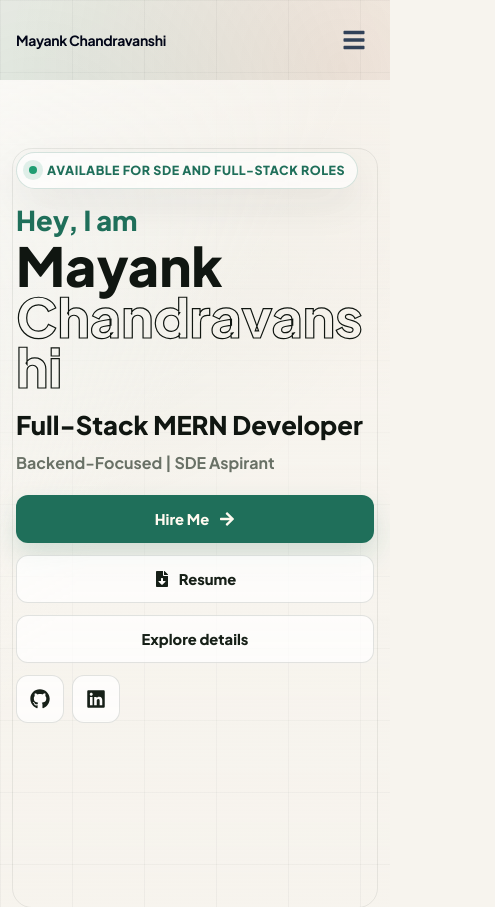
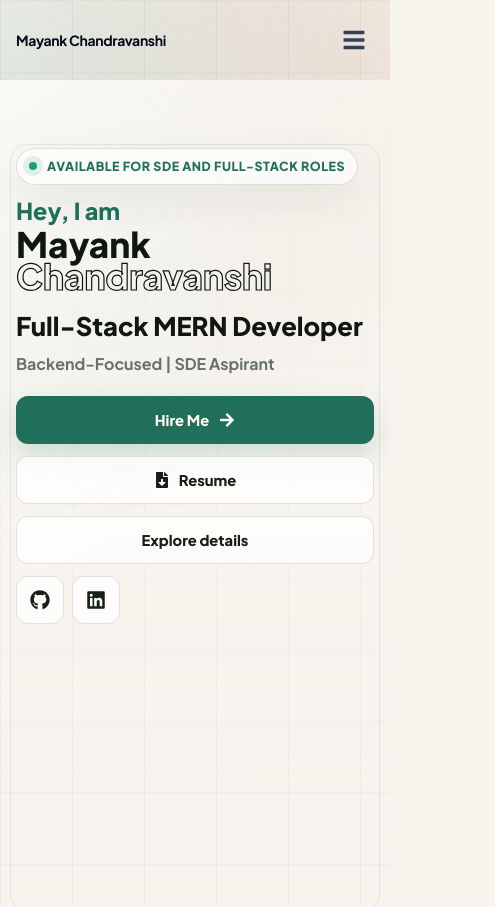
Before and after one commit to Mayank-2027/Mayank-Portfolio, a React (Vite) app: page / in a window 390 px wide. Shown: the top 907 px of the page, 495 px wide, since content can reach past the window. Built offline with nearby package versions, Linux system fonts and the light colour scheme.

Commit message:
fix(responsive): enhance mobile portrait and desktop mode layout fit across all viewports

```diff
--- a/src/components/Contact.jsx
+++ b/src/components/Contact.jsx
@@ -103,7 +103,7 @@ export default function Contact() {
                   <span className="text-xs font-mono text-gray-400 block">Email Address</span>
                   <a
                     href={`mailto:${personalDetails.email}`}
-                    className="text-sm sm:text-base font-semibold text-white hover:text-blue-400 transition-colors"
+                    className="text-xs sm:text-base font-semibold text-white hover:text-blue-400 transition-colors break-all block"
                   >
                     {personalDetails.email}
                   </a>
--- a/src/components/Navbar.jsx
+++ b/src/components/Navbar.jsx
@@ -44,12 +44,12 @@ export default function Navbar() {
           </a>
 
           {/* Desktop Navigation */}
-          <nav className="hidden md:flex items-center gap-1 rounded-full border border-slate-900/10 bg-white/65 px-4 py-1.5 shadow-sm backdrop-blur">
+          <nav className="hidden md:flex items-center gap-0.5 sm:gap-1 rounded-full border border-slate-900/10 bg-white/65 px-2.5 sm:px-4 py-1 sm:py-1.5 shadow-sm backdrop-blur">
             {navLinks.map((link) => (
               <a
                 key={link.name}
                 href={link.href}
-                className="px-3.5 py-1.5 text-sm font-medium text-slate-600 hover:text-slate-950 hover:bg-slate-950/5 rounded-full transition-all"
+                className="px-2.5 sm:px-3.5 py-1 sm:py-1.5 text-xs sm:text-sm font-medium text-slate-600 hover:text-slate-950 hover:bg-slate-950/5 rounded-full transition-all"
               >
                 {link.name}
               </a>
--- a/src/index.css
+++ b/src/index.css
@@ -9,11 +9,15 @@
 html {
   scroll-behavior: smooth;
   background: #f7f4ee;
+  max-width: 100vw;
+  overflow-x: hidden;
 }
 
 body {
   margin: 0;
   min-width: 320px;
+  max-width: 100vw;
+  overflow-x: hidden;
   background:
     linear-gradient(135deg, rgba(30, 91, 74, 0.08), transparent 28rem),
     linear-gradient(315deg, rgba(183, 100, 62, 0.09), transparent 26rem),
@@ -45,6 +49,8 @@ a {
 
 .portfolio-shell {
   position: relative;
+  max-width: 100vw;
+  overflow-x: hidden;
   background:
     linear-gradient(90deg, rgba(23, 32, 24, 0.04) 1px, transparent 1px),
     linear-gradient(rgba(23, 32, 24, 0.035) 1px, transparent 1px),
@@ -412,29 +418,76 @@ a {
   border-color: rgba(23, 32, 24, 0.1) !important;
 }
 
+@media (max-height: 780px) {
+  .hero-name-stage {
+    padding-top: 60px !important;
+    padding-bottom: 16px !important;
+    min-height: auto !important;
+  }
+
+  .hero-grid {
+    inset: 54px 10px 10px !important;
+  }
+
+  .status-line {
+    margin-bottom: 10px !important;
+    padding: 5px 10px !important;
+    font-size: 0.72rem !important;
+  }
+
+  .hero-intro {
+    font-size: clamp(1.1rem, 2.5vw, 1.5rem) !important;
+  }
+
+  .hero-name {
+    font-size: clamp(2.1rem, 5.6vw, 4.4rem) !important;
+    line-height: 0.9 !important;
+    margin-top: 2px !important;
+  }
+
+  .hero-brief {
+    margin-top: 0 !important;
+  }
+
+  .hero-brief > p {
+    font-size: clamp(1.15rem, 2vw, 1.55rem) !important;
+  }
+
+  .hero-brief > span {
+    margin-top: 4px !important;
+    font-size: 0.85rem !important;
+  }
+
+  .hero-name-layout {
+    gap: 16px !important;
+  }
+}
+
 @media (max-width: 720px) {
   .hero-grid {
-    inset: 68px 12px 16px;
-    border-radius: 20px;
+    inset: 64px 10px 12px;
+    border-radius: 18px;
   }
 
   .hero-name-stage {
     align-items: flex-start;
-    padding-bottom: 24px;
-    padding-top: 72px;
+    padding-bottom: 20px;
+    padding-top: 68px;
   }
 
   .status-line {
-    margin-bottom: 18px;
+    margin-bottom: 14px;
   }
 
   .hero-intro {
-    font-size: clamp(1.25rem, 7vw, 1.85rem);
+    font-size: clamp(1.15rem, 6vw, 1.65rem);
   }
 
   .hero-name {
-    font-size: clamp(2.7rem, 13.8vw, 4.2rem);
-    line-height: 0.94;
+    font-size: clamp(2rem, 9vw, 3.6rem);
+    line-height: 0.92;
+    word-break: break-word;
+    overflow-wrap: break-word;
   }
 
   .hero-name span:last-child {
```
